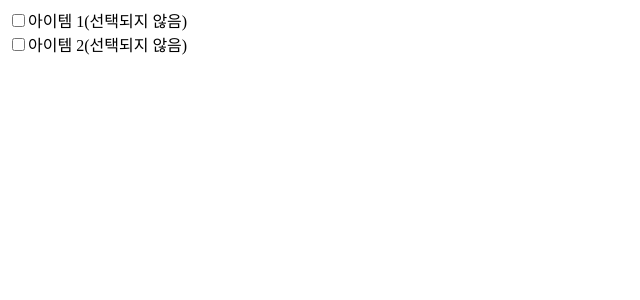
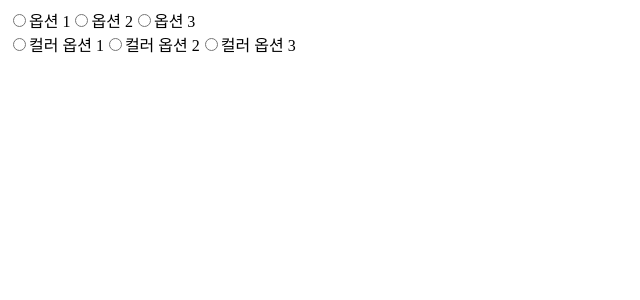
Before and after one commit to kwantke/reactjs_typescript, a React (Vite) app: page / in a window 1280 px wide. Shown: the top 300 px of the page, without its empty margins (0-640 px from the left). Built offline with nearby package versions, Linux system fonts and the light colour scheme.

Commit message:
제어 컴포넌트 - 라디오

```diff
--- a/src/App.tsx
+++ b/src/App.tsx
@@ -1,9 +1,10 @@
-import Checkbox from "./components/controlled/Checkbox";
+import Radio from "./components/controlled/Radio";
+
 
 export default function App() {
   return (
     <>
-      <Checkbox/>
+      <Radio />
     </>
   );
 }
--- /dev/null
+++ b/src/components/controlled/Radio.tsx
@@ -0,0 +1,86 @@
+import { useState } from "react";
+
+export default function Radio() {
+  // const [selectedValue, setSelectedValue] = useState("option1");
+  // const handleRadioChange = (e: React.ChangeEvent<HTMLInputElement>) => {
+  //   setSelectedValue(e.target.value);
+  // };
+  const [formState, setFormState] = useState({
+    option: "",
+    color: "",
+  });
+  const handleFormStateChange = (e: React.ChangeEvent<HTMLInputElement>) => {
+    setFormState((formState) => ({
+      ...formState,
+      [e.target.name]: e.target.value,
+    }));
+  };
+  return (
+    <section>
+      <div>
+        <label>
+          <input
+            type="radio"
+            name="option"
+            value="option1"
+            checked={formState.option === "option1"}
+            onChange={handleFormStateChange}
+          />
+          옵션 1
+        </label>
+        <label>
+          <input
+            type="radio"
+            name="option"
+            value="option2"
+            checked={formState.option === "option2"}
+            onChange={handleFormStateChange}
+          />
+          옵션 2
+        </label>
+        <label>
+          <input
+            type="radio"
+            name="option"
+            value="option3"
+            checked={formState.option === "option3"}
+            onChange={handleFormStateChange}
+          />
+          옵션 3
+        </label>
+      </div>
+      <div>
+        <label>
+          <input
+            type="radio"
+            name="color"
+            value="color1"
+            checked={formState.color === "color1"}
+            onChange={handleFormStateChange}
+          />
+          컬러 옵션 1
+        </label>
+        <label>
+          <input
+            type="radio"
+            name="color"
+            value="color2"
+            checked={formState.color === "color2"}
+            onChange={handleFormStateChange}
+          />
+          컬러 옵션 2
+        </label>
+        <label>
+          <input
+            type="radio"
+            name="color"
+            value="color3"
+            checked={formState.color === "color3"}
+            onChange={handleFormStateChange}
+          />
+          컬러 옵션 3
+        </label>
+      </div>
+    </section>
+  );
+}
```
